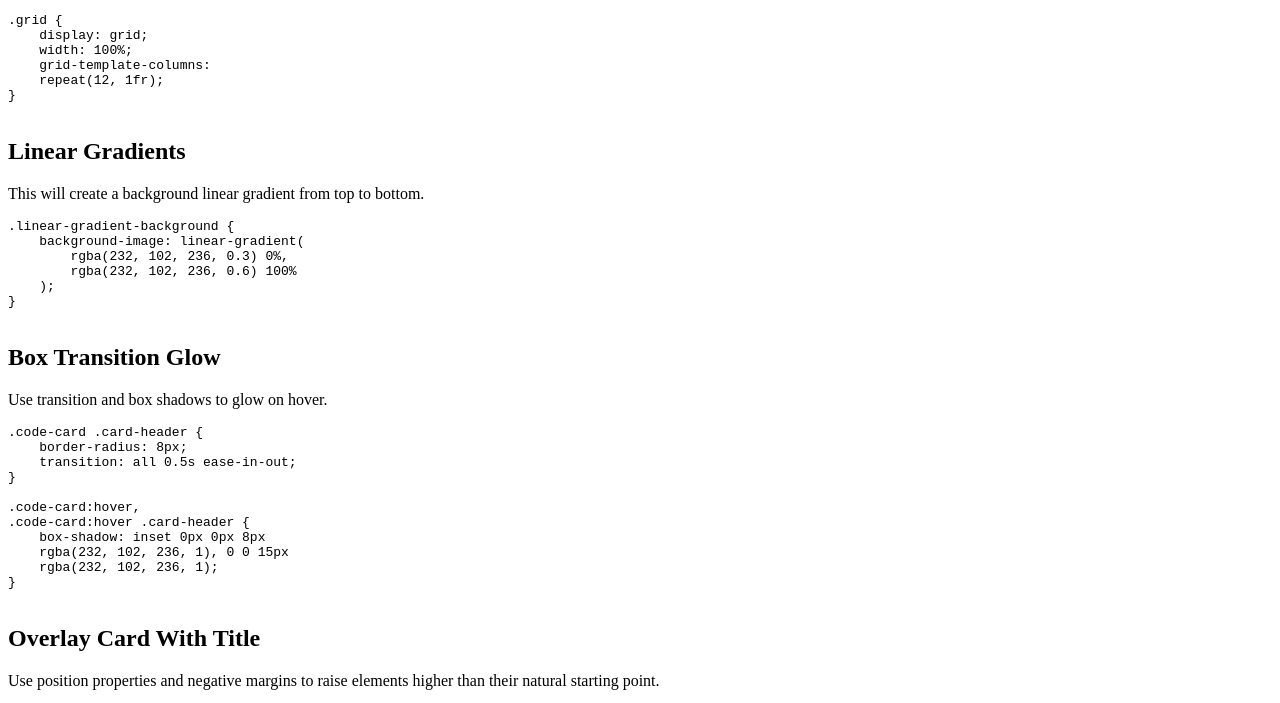
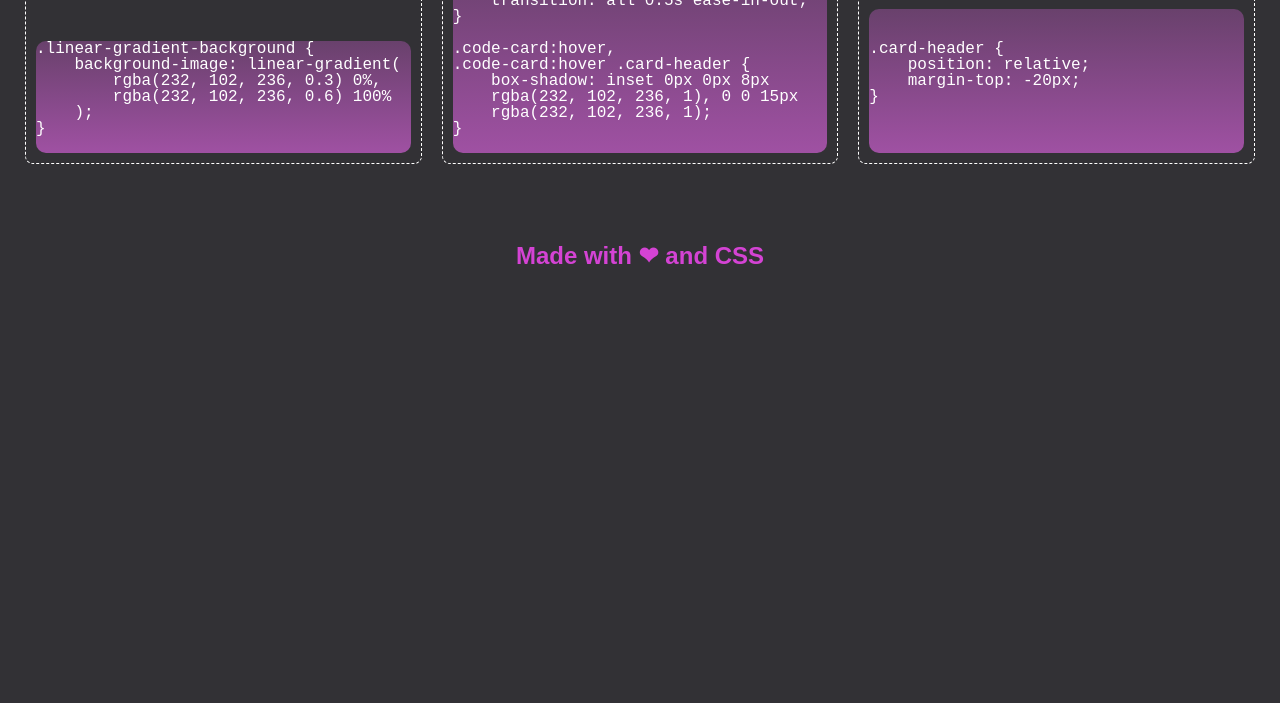
Before and after one commit to distractabee/css-cheat-sheet, a plain HTML site: page index.html in a window 1280 px wide. Shown: the part 570-1273 px from the top of the page. After the commit the page ends 908 px from the top, so only its background shows below. Drawn offline with Linux system fonts and the light colour scheme; the site is published under a folder, as on GitHub Pages, so addresses that start at the root find nothing.

Commit message:
Update index.html
trying to fix these damn links

```diff
--- a/index.html
+++ b/index.html
@@ -3,8 +3,8 @@
 <head>
     <meta charset="UTF-8">
     <meta name="viewport" content="width=C, initial-scale=1.0">
-    <link rel="stylesheet" href="/Assets/css/reset.css">
-    <link rel="stylesheet" href="/Assets/css/style.css">
+    <link rel="stylesheet" href="Assets/css/reset.css">
+    <link rel="stylesheet" href="Assets/css/style.css">
     <title>CSS Cheatsheet</title>
 
 </head>
```
